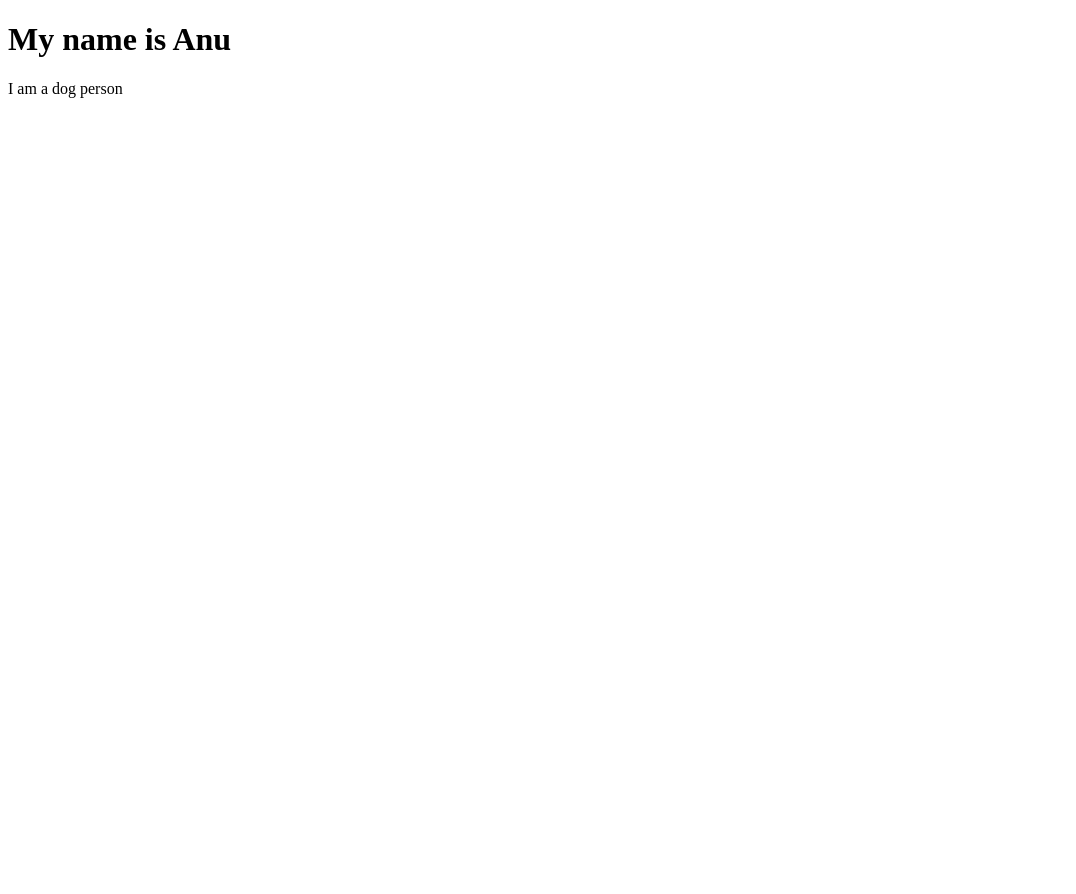
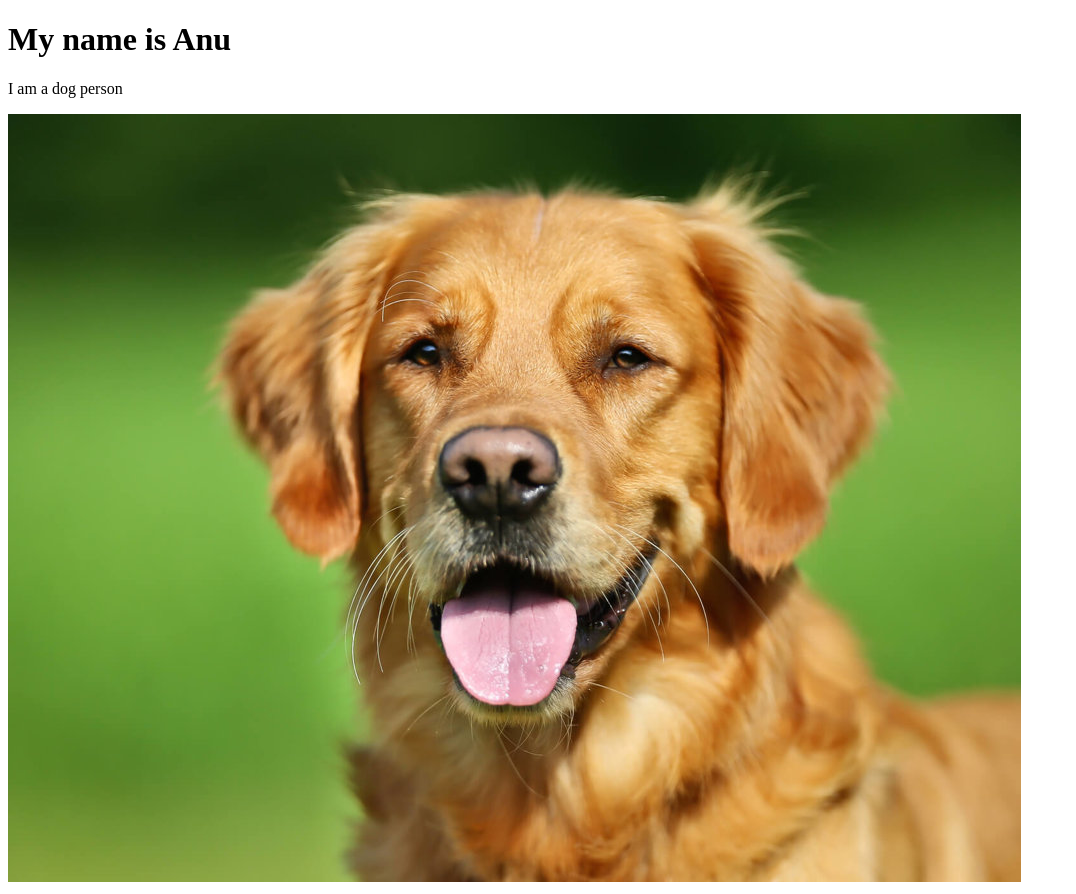
Before and after one commit to Anu7934/Anu7934_.GitHub.io, a plain HTML site: page index.html in a window 1280 px wide. Shown: the whole page, without its empty margins (0-1076 px from the left). Before the commit the page ends 800 px from the top, so only its background shows below. Drawn offline with Linux system fonts and the light colour scheme.

Commit message:
Adding image of dog

```diff
--- a/index.html
+++ b/index.html
@@ -9,3 +9,4 @@
     <p>I am a dog person</p>
 </body>
 </html>
+<img src="Images\Dog2.jpg" alt="Image of a dog">
```
Also changed, not shown: Images/Dog2.jpg (added).
